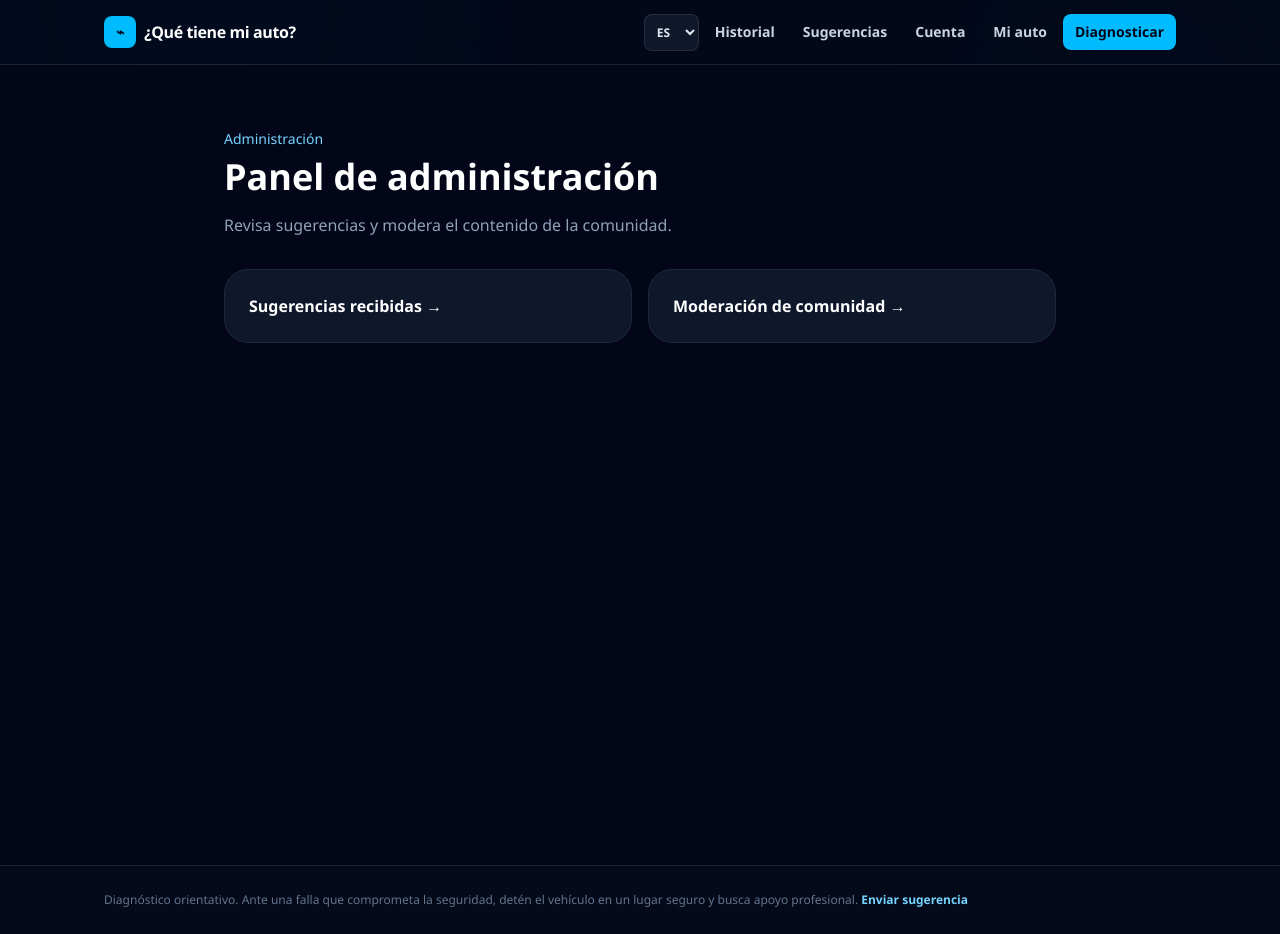
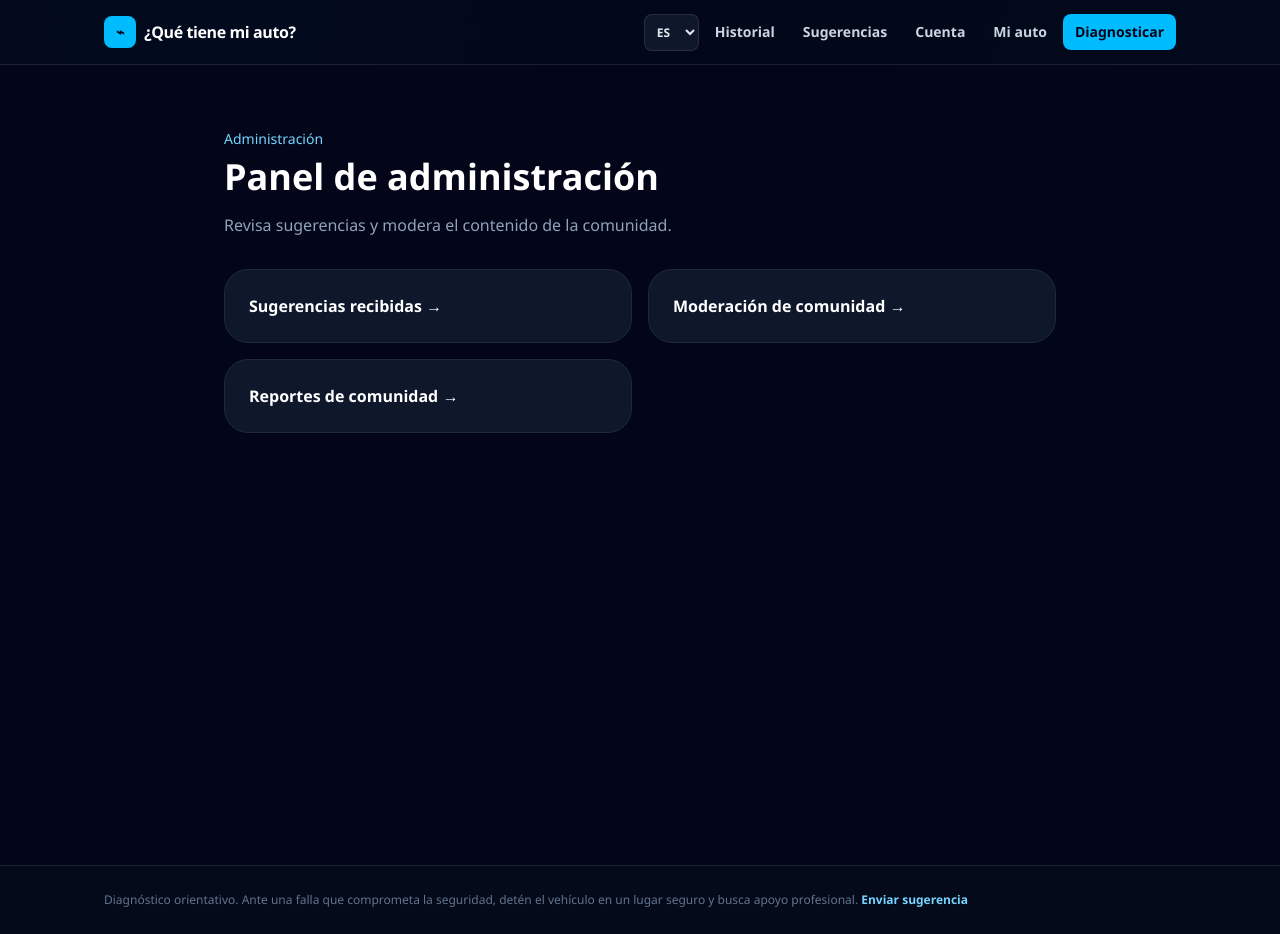
Before and after one commit to AndresRojoUG/que-tiene-mi-auto, a Next.js app: page /admin in a window 1280 px wide. Built offline with nearby package versions, Linux system fonts and the light colour scheme; no server answers.

Commit message:
feat: add community report review dashboard

```diff
--- a/app/admin/page.tsx
+++ b/app/admin/page.tsx
@@ -1,5 +1,5 @@
 import Link from "next/link";
 
 export default function AdminPage() {
-  return <main className="min-h-screen bg-slate-950 text-white"><section className="mx-auto max-w-4xl px-5 py-10 sm:px-8 sm:py-16"><p className="text-sm font-medium text-sky-300">Administración</p><h1 className="mt-2 text-4xl font-black">Panel de administración</h1><p className="mt-4 text-slate-400">Revisa sugerencias y modera el contenido de la comunidad.</p><div className="mt-8 grid gap-4 sm:grid-cols-2"><Link href="/admin/sugerencias" className="rounded-3xl border border-slate-800 bg-slate-900 p-6 font-bold transition hover:border-sky-400/50">Sugerencias recibidas →</Link><Link href="/admin/comunidad" className="rounded-3xl border border-slate-800 bg-slate-900 p-6 font-bold transition hover:border-sky-400/50">Moderación de comunidad →</Link></div></section></main>;
+  return <main className="min-h-screen bg-slate-950 text-white"><section className="mx-auto max-w-4xl px-5 py-10 sm:px-8 sm:py-16"><p className="text-sm font-medium text-sky-300">Administración</p><h1 className="mt-2 text-4xl font-black">Panel de administración</h1><p className="mt-4 text-slate-400">Revisa sugerencias y modera el contenido de la comunidad.</p><div className="mt-8 grid gap-4 sm:grid-cols-2"><Link href="/admin/sugerencias" className="rounded-3xl border border-slate-800 bg-slate-900 p-6 font-bold transition hover:border-sky-400/50">Sugerencias recibidas →</Link><Link href="/admin/comunidad" className="rounded-3xl border border-slate-800 bg-slate-900 p-6 font-bold transition hover:border-sky-400/50">Moderación de comunidad →</Link><Link href="/admin/reportes" className="rounded-3xl border border-slate-800 bg-slate-900 p-6 font-bold transition hover:border-sky-400/50">Reportes de comunidad →</Link></div></section></main>;
 }
--- /dev/null
+++ b/app/admin/reportes/page.tsx
@@ -0,0 +1,24 @@
+"use client";
+import { useEffect, useState } from "react";
+import { createClient } from "@/lib/supabase/client";
+
+type Report = { id: string; reason: string; status: "open" | "reviewed" | "resolved" | "dismissed"; created_at: string };
+
+export default function AdminReportsPage() {
+  const [reports, setReports] = useState<Report[]>([]);
+  const [message, setMessage] = useState("Cargando reportes...");
+  useEffect(() => { void (async () => {
+    const supabase = createClient();
+    const { data: admin } = await supabase.rpc("is_admin");
+    if (!admin) { setMessage("No tienes permisos para revisar reportes."); return; }
+    const { data, error } = await supabase.from("community_reports").select("id, reason, status, created_at").order("created_at", { ascending: false });
+    if (error) { setMessage("No pudimos cargar los reportes."); return; }
+    setReports((data ?? []) as Report[]); setMessage("");
+  })(); }, []);
+  async function update(id: string, status: Report["status"]) {
+    const { error } = await createClient().from("community_reports").update({ status }).eq("id", id);
+    if (error) { setMessage("No pudimos actualizar el reporte."); return; }
+    setReports((current) => current.map((report) => report.id === id ? { ...report, status } : report));
+  }
+  return <main className="min-h-screen bg-slate-950 text-white"><section className="mx-auto max-w-4xl px-5 py-10 sm:px-8 sm:py-16"><p className="text-sm font-medium text-sky-300">Administración</p><h1 className="mt-2 text-4xl font-black">Reportes de comunidad</h1>{message && <p className="mt-5 rounded-xl bg-slate-900 p-4 text-slate-300">{message}</p>}<div className="mt-8 space-y-4">{reports.map((report) => <article key={report.id} className="rounded-2xl border border-slate-800 bg-slate-900 p-5"><div className="flex flex-wrap items-center justify-between gap-3"><p className="text-sm font-bold text-rose-300">{report.status}</p><select value={report.status} onChange={(e) => void update(report.id, e.target.value as Report["status"])} className="rounded-lg border border-slate-700 bg-slate-950 px-3 py-2"><option value="open">Abierto</option><option value="reviewed">Revisado</option><option value="resolved">Resuelto</option><option value="dismissed">Descartado</option></select></div><p className="mt-4 whitespace-pre-wrap leading-7">{report.reason}</p></article>)}</div></section></main>;
+}
```
